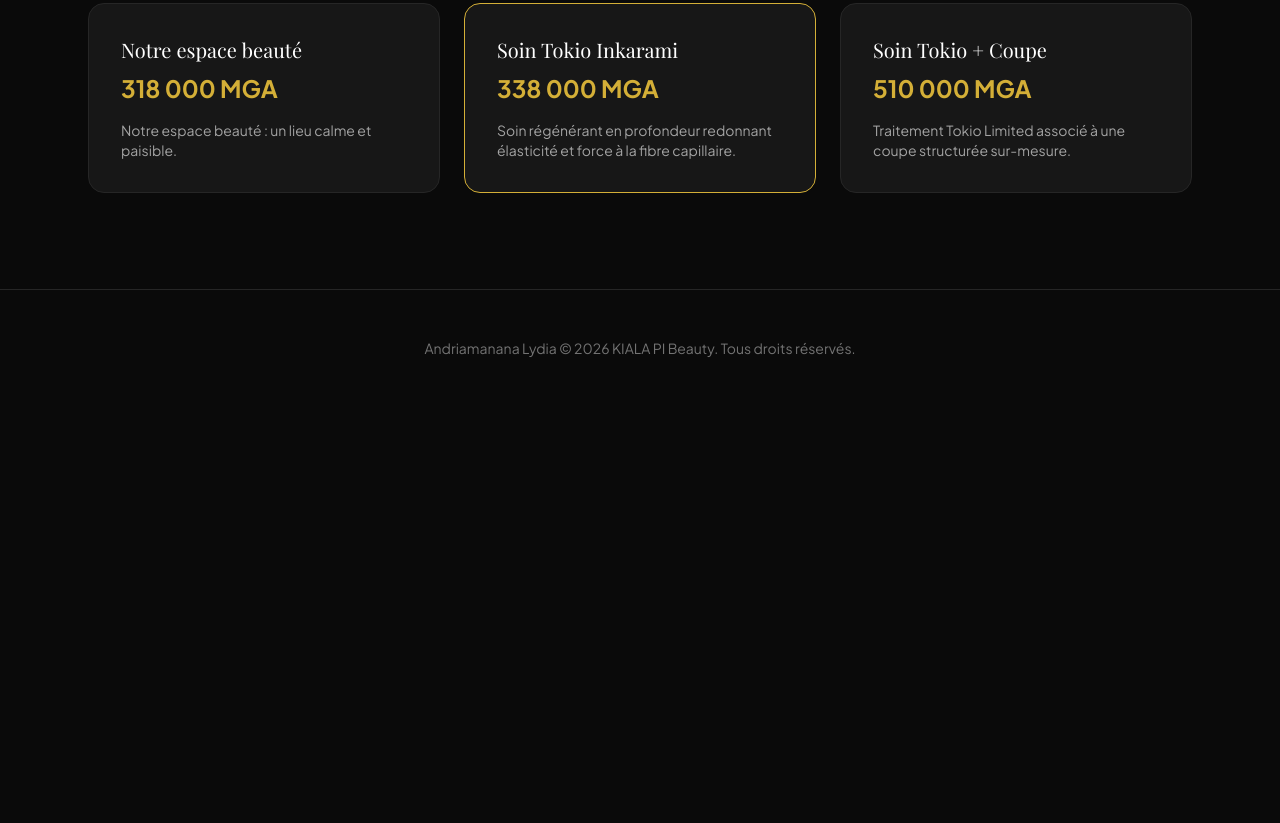
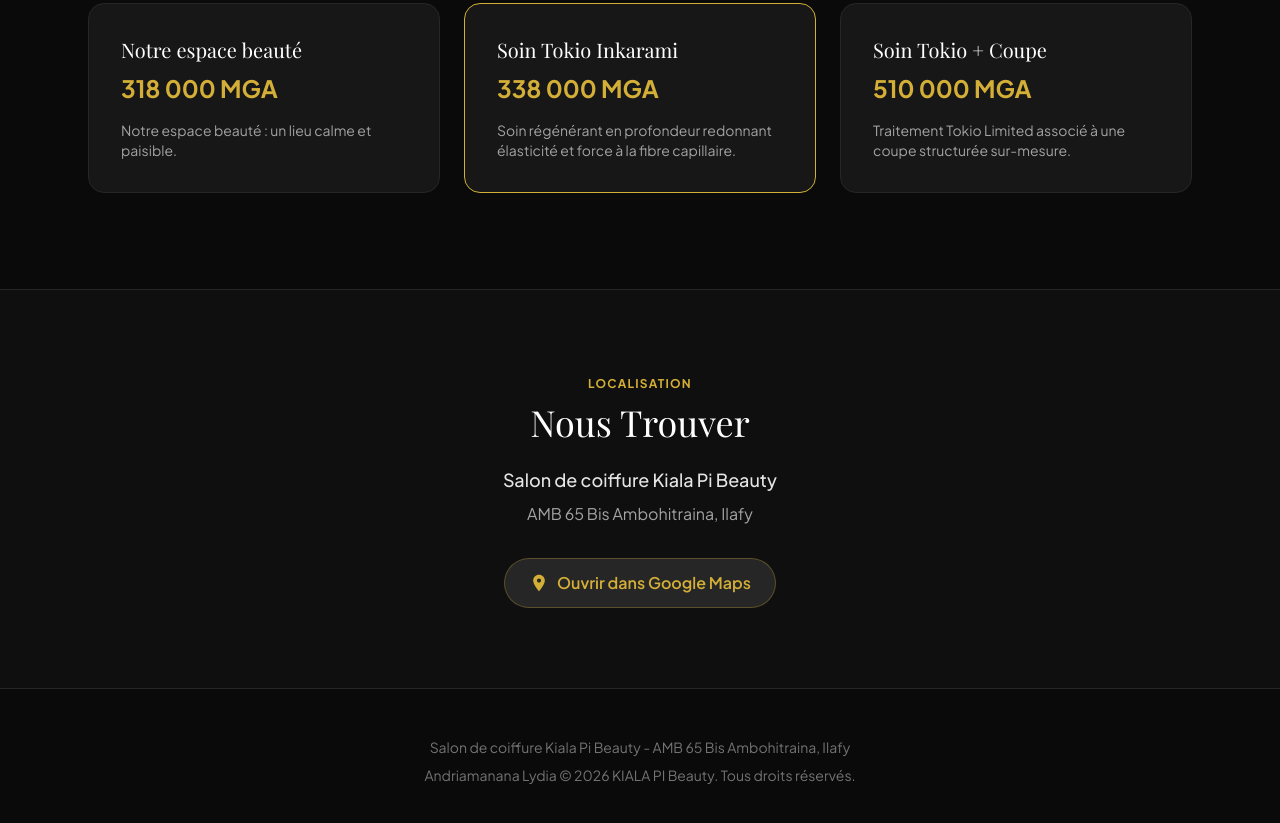
Before and after one commit to mannyrahar/KialaPiBeauty, a plain HTML site: page index.html in a window 1280 px wide. Shown: the part 1797-2620 px from the top of the page. Before the commit the page ends 2203 px from the top, so only its background shows below. Drawn offline with nearby package versions, Linux system fonts and the light colour scheme; a web font is replaced by a local one.

Commit message:
Ajout de l'adresse physique et lien Google Maps

```diff
--- a/index.html
+++ b/index.html
@@ -40,6 +40,7 @@
         <a href="#accueil" class="hover:text-gold-400 transition-colors">Accueil</a>
         <a href="#videos" class="hover:text-gold-400 transition-colors">Vidéos</a>
         <a href="#tarifs" class="hover:text-gold-400 transition-colors">Prestations & Tarifs</a>
+        <a href="#adresse" class="hover:text-gold-400 transition-colors">Adresse</a>
       </nav>
       <a href="#tarifs" class="bg-gold-400 hover:bg-gold-300 text-black px-5 py-2.5 rounded-full font-semibold text-sm transition-all shadow-lg shadow-gold-400/20">Réserver</a>
     </div>
@@ -144,8 +145,23 @@
     </div>
   </section>
 
+  <!-- Section Adresse / Localisation -->
+  <section id="adresse" class="py-20 bg-neutral-900/40 border-t border-neutral-800">
+    <div class="max-w-4xl mx-auto px-6 text-center">
+      <span class="text-gold-400 uppercase tracking-widest text-xs font-bold">Localisation</span>
+      <h2 class="font-serif text-3xl md:text-4xl text-white mt-2 mb-6">Nous Trouver</h2>
+      <p class="text-lg text-neutral-200 font-medium mb-2">Salon de coiffure Kiala Pi Beauty</p>
+      <p class="text-neutral-400 mb-8">AMB 65 Bis Ambohitraina, Ilafy</p>
+      <a href="https://maps.app.goo.gl/R7RGVggbZV5eM9569" target="_blank" rel="noopener noreferrer" class="inline-flex items-center space-x-2 bg-neutral-800 hover:bg-neutral-700 text-gold-400 border border-gold-400/30 px-6 py-3 rounded-full font-semibold transition-all">
+        <svg class="w-5 h-5 fill-current" viewBox="0 0 24 24"><path d="M12 2C8.13 2 5 5.13 5 9c0 5.25 7 13 7 13s7-7.75 7-13c0-3.87-3.13-7-7-7zm0 9.5c-1.38 0-2.5-1.12-2.5-2.5s1.12-2.5 2.5-2.5 2.5 1.12 2.5 2.5-1.12 2.5-2.5 2.5z"/></svg>
+        <span>Ouvrir dans Google Maps</span>
+      </a>
+    </div>
+  </section>
+
   <!-- Footer -->
   <footer class="border-t border-neutral-800 py-12 bg-neutral-950 text-center text-sm text-neutral-500">
+    <p class="mb-2">Salon de coiffure Kiala Pi Beauty - AMB 65 Bis Ambohitraina, Ilafy</p>
     <p>Andriamanana Lydia © 2026 KIALA PI Beauty. Tous droits réservés.</p>
   </footer>
 
```
